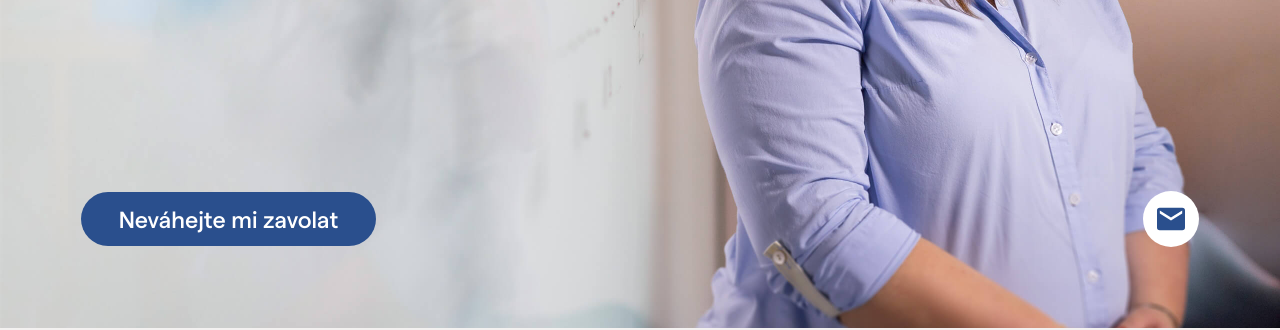
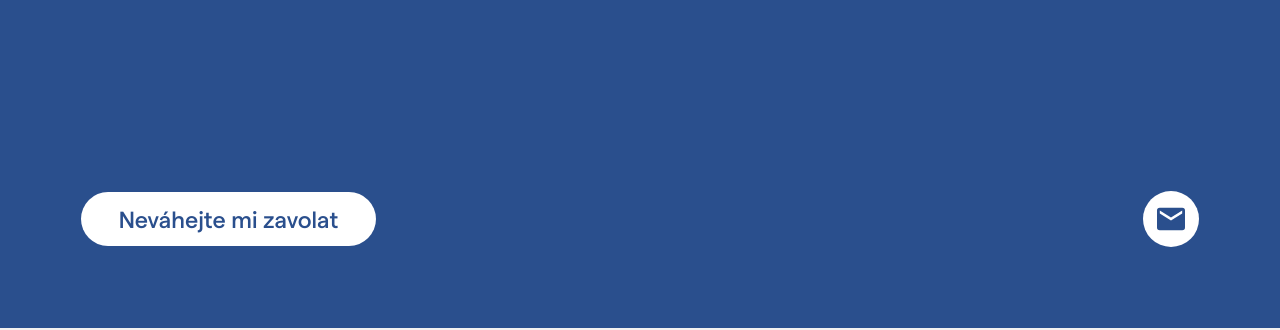
Before and after one commit to PaajaE/dulek, a website: page src/index.html in a window 1280 px wide. Shown: the part 472-802 px from the top of the page. Drawn offline with Linux system fonts and the light colour scheme.

Commit message:
background photo hide and invert hero colors

```diff
--- a/src/style.css
+++ b/src/style.css
@@ -284,6 +284,7 @@ section {
   height: 100%;
   width: 100%;
   z-index: -1;
+  background-color: var(--main-color);
 }
 
 .hero-image img {
@@ -293,6 +294,7 @@ section {
   object-fit: cover;
   -o-object-position: 75%;
   object-position: 75%;
+  opacity: 0;
 }
 
 .hero-text {
@@ -361,8 +363,8 @@ section {
 }
 
 .btn {
-  background-color: var(--main-color);
-  color: white;
+  background-color: white;
+  color: var(--main-color);
   padding: 1rem 4rem;
   font-size: var(--fs-text);
   font-weight: 400;
@@ -385,7 +387,7 @@ section {
 
 .inverted {
   background-color: white;
-  color: var(--main-text-color);
+  color: var(--main-color);
 }
 
 @media only screen and (orientation: landscape) and (min-width: 768px) {
```
